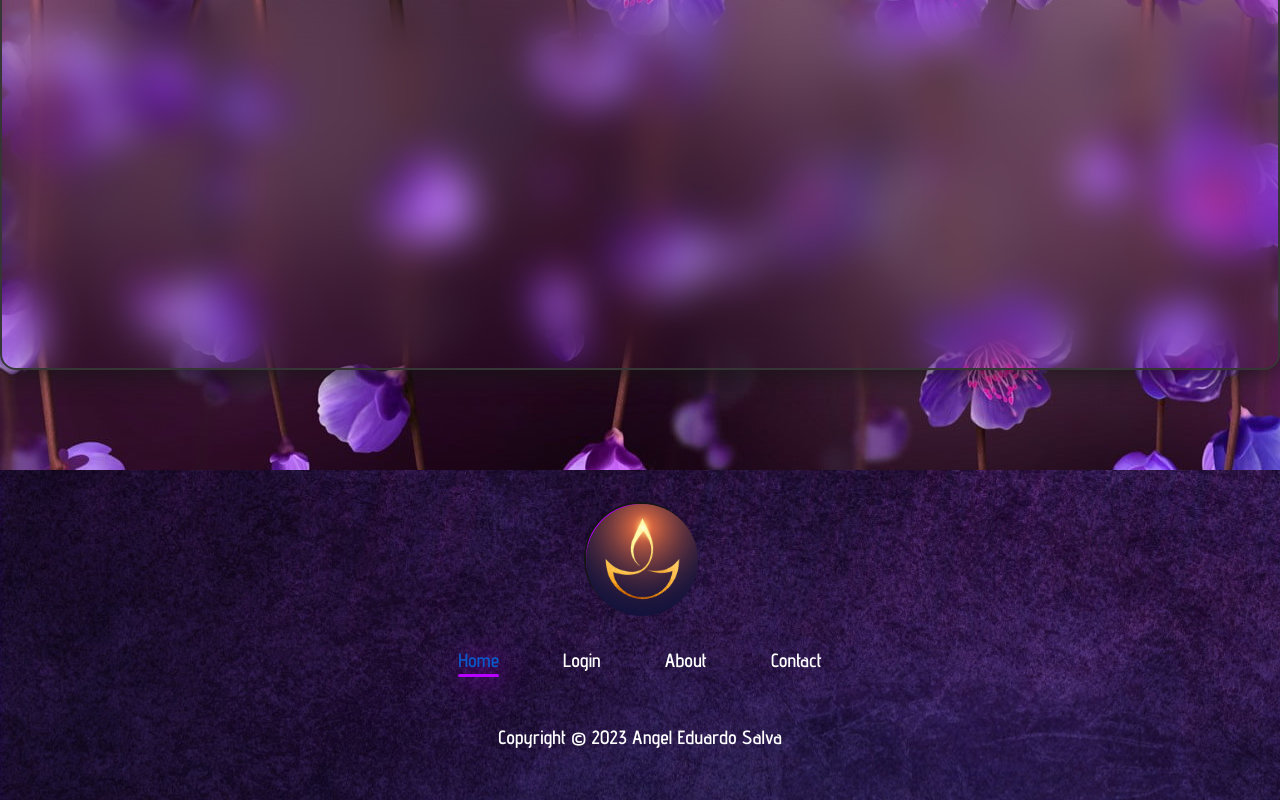
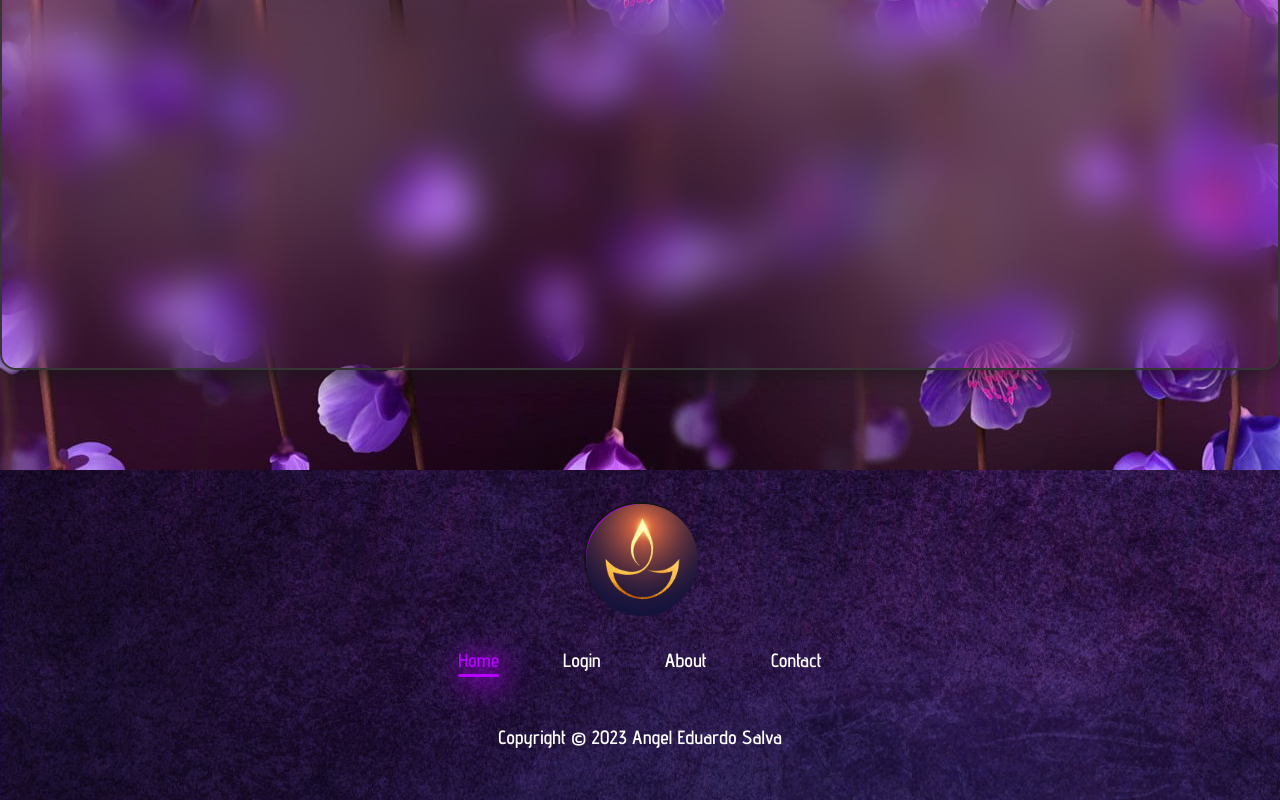
Before and after one commit to AESALVA/babyShowerCande, a React (Vite) app: page / in a window 1280 px wide. In both pictures the pointer is over the link 478 px from the left and 1032 px from the top of the page. Shown: the part 372-1172 px from the top of the page. Built offline with nearby package versions, Linux system fonts and the light colour scheme; a web font is replaced by a local one.

Commit message:
add features footer a hover css

```diff
--- a/src/Styles/footer.css
+++ b/src/Styles/footer.css
@@ -92,6 +92,12 @@
   color:#fff;
 }
 
+.FooterNav a:hover{
+  filter: drop-shadow(4px 4px 15px #b700ff);
+  color: #b700ff;
+  transition: 0.5s;
+}
+
 .FooterNav a::after {
   content: "";
   position: absolute;
```
